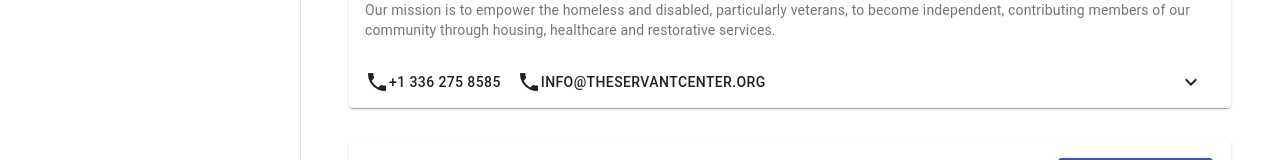
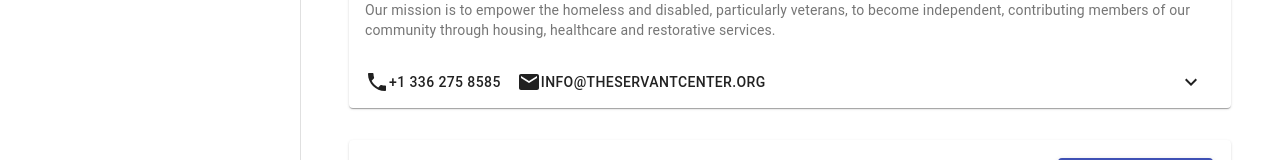
Before and after one commit to tehroot/codelinq6.0, a React (Create React App) app in the folder frontend/: page / in a window 1280 px wide. Shown: the part 225-385 px from the top of the page. Built offline with nearby package versions, Linux system fonts and the light colour scheme.

Commit message:
right email icon

```diff
--- a/frontend/src/search/Results/ResultCard.js
+++ b/frontend/src/search/Results/ResultCard.js
@@ -82,7 +82,7 @@ export default function ResultCard(props) {
       }
       {email &&
         <Button aria-label="email" onClick={() => {window.open("mailto:" + email)}}>
-            <PhoneIcon /> {email}
+            <EmailIcon /> {email}
         </Button>
       }
         <Button
```
